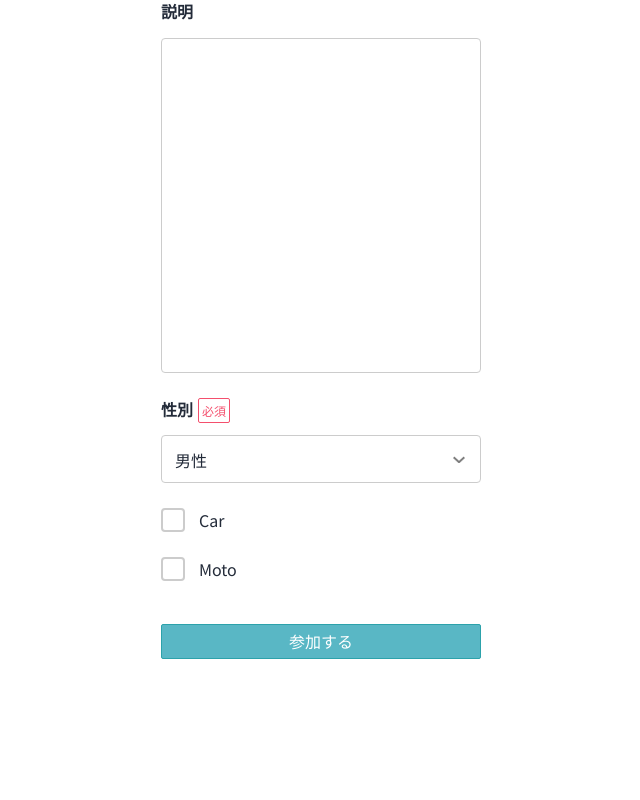
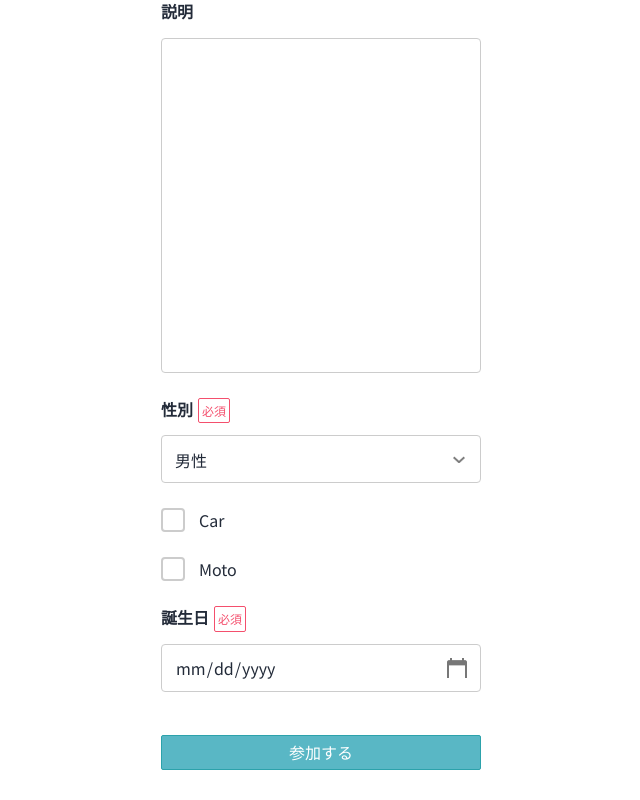
Before and after one commit to thanhgiau2604/gnavi, a Next.js app: page /styleguide in a window 1280 px wide. Shown: the part 1172-1972 px from the top of the page, without its empty margins (319-959 px from the left). Before the commit the page ends 1861 px from the top, so only its background shows below. Built offline with nearby package versions, Linux system fonts and the light colour scheme.

Commit message:
feat: customize date-picker

```diff
--- a/src/components/common/CustomFields/styled.ts
+++ b/src/components/common/CustomFields/styled.ts
@@ -50,6 +50,10 @@ const FieldContainer = styled.div<FieldStyleProps>`
     font-size: ${fontSize.MEDIUM};
     padding-bottom: 1.5rem;
   }
+
+  input[type='date']::-webkit-calendar-picker-indicator {
+    background: url('/images/date_picker.png') no-repeat;
+  }
 `
 
 const FieldLabel = styled.div`
--- a/src/pages/styleguide/FormInput.tsx
+++ b/src/pages/styleguide/FormInput.tsx
@@ -97,7 +97,13 @@ const FormInputWithFormik: React.FC = () => {
                 label="Moto"
                 theme={CHECKBOX_THEME.SECONDARY}
               />
-
+              <FastField
+                name="datetime"
+                component={CustomInput}
+                label="誕生日"
+                type="date"
+                required
+              />
               <Button title="参加する" type="submit" />
             </Form>
           )
```
Also changed, not shown: public/images/date_picker.png (added).
